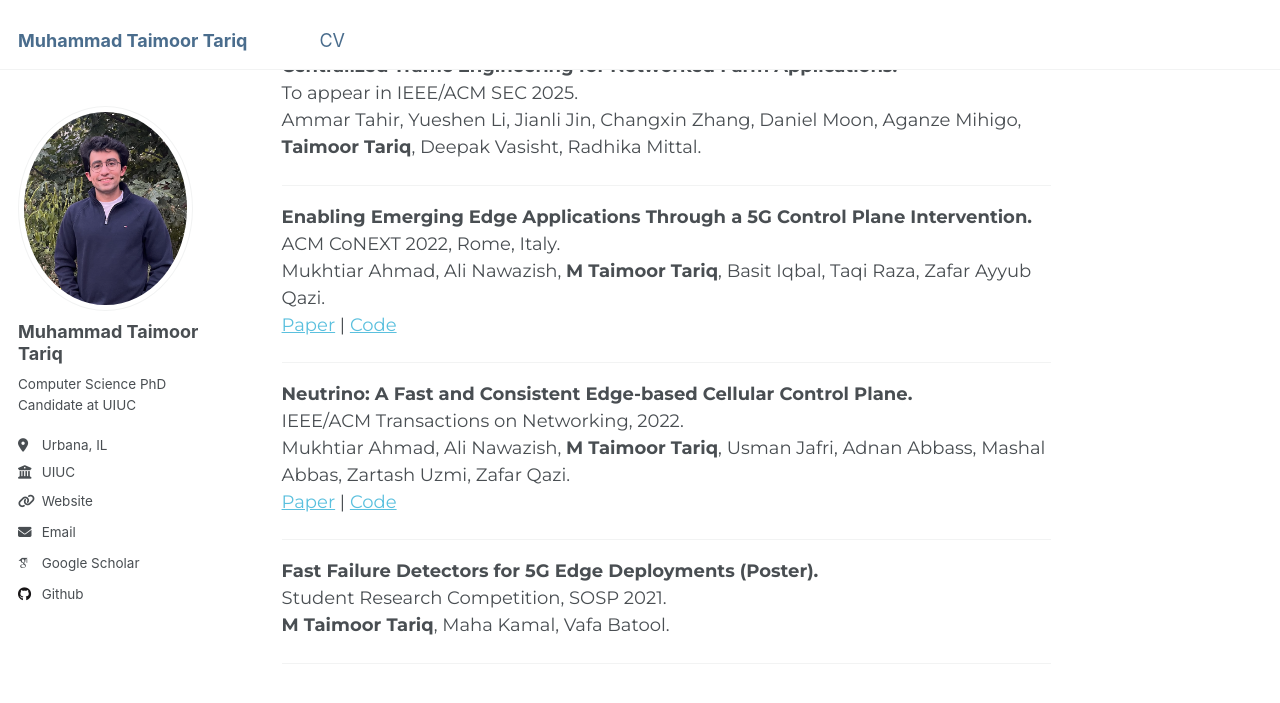
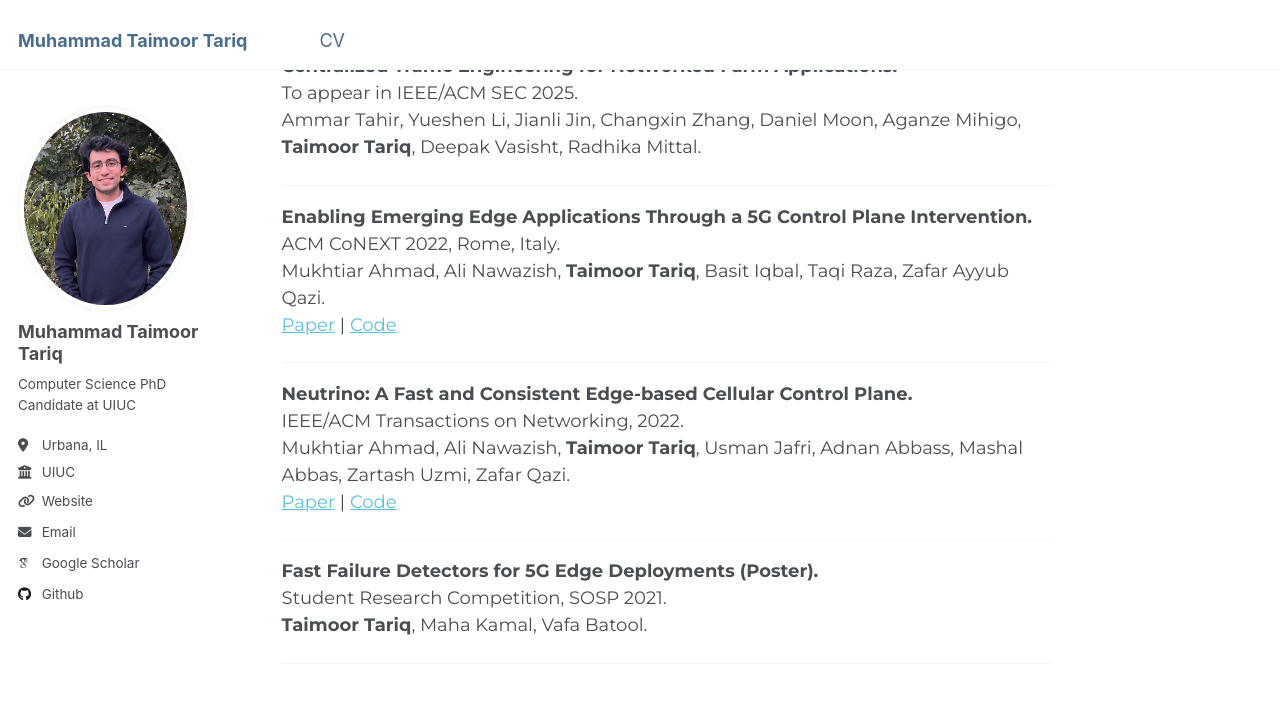
Before and after one commit to taimoortt/taimoortt.github.io, a Jekyll site: the page built from _pages/about.md, in a window 1280 px wide and 900 px high, scrolled down 690 px. Shown: the top 703 px of the window. Built offline with Jekyll 4.4.1, drawn with Linux system fonts in a browser that asks for light colours; some web fonts are replaced.

```diff
--- a/_pages/about.md
+++ b/_pages/about.md
@@ -35,20 +35,20 @@ Ammar Tahir, Yueshen Li, Jianli Jin, Changxin Zhang, Daniel Moon, Aganze Mihigo,
 
 **Enabling Emerging Edge Applications Through a 5G Control Plane Intervention.**
    ACM CoNEXT 2022, Rome, Italy.
-   Mukhtiar Ahmad, Ali Nawazish, **M Taimoor Tariq**, Basit Iqbal, Taqi Raza, Zafar Ayyub Qazi.
+   Mukhtiar Ahmad, Ali Nawazish, **Taimoor Tariq**, Basit Iqbal, Taqi Raza, Zafar Ayyub Qazi.
    [Paper](https://dl.acm.org/doi/10.1145/3555050.3569130) | [Code](https://github.com/nsgLUMS/cellclone)
 
 ---
 
 **Neutrino: A Fast and Consistent Edge-based Cellular Control Plane.**
    IEEE/ACM Transactions on Networking, 2022.
-   Mukhtiar Ahmad, Ali Nawazish, **M Taimoor Tariq**, Usman Jafri, Adnan Abbass, Mashal Abbas, Zartash Uzmi, Zafar Qazi.
+   Mukhtiar Ahmad, Ali Nawazish, **Taimoor Tariq**, Usman Jafri, Adnan Abbass, Mashal Abbas, Zartash Uzmi, Zafar Qazi.
    [Paper](https://ieeexplore.ieee.org/document/9885031) | [Code](https://github.com/nsgLUMS/neutrino)
 
 ---
 
 **Fast Failure Detectors for 5G Edge Deployments (Poster).**
    Student Research Competition, SOSP 2021.
-   **M Taimoor Tariq**, Maha Kamal, Vafa Batool.
+   **Taimoor Tariq**, Maha Kamal, Vafa Batool.
 
 ---
```
